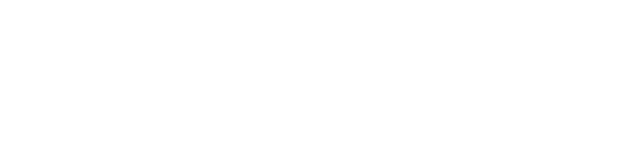
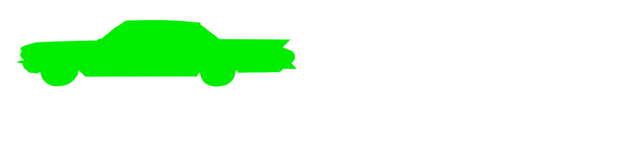
Before and after one commit to sqwezzy33333/async-race, a website built with webpack: page src/index.html in a window 1280 px wide. Shown: the whole page, without its empty margins (0-640 px from the left). Built offline with nearby package versions, Linux system fonts and the light colour scheme.

Commit message:
feat: add car img

```diff
--- a/src/app.ts
+++ b/src/app.ts
@@ -1 +1 @@
-console.log('sdsd')
+import './components/styles/main.scss'
--- /dev/null
+++ b/src/components/styles/main.scss
@@ -0,0 +1,6 @@
+.car{
+  width: 300px;
+  img{
+    filter: invert(48%) sepia(79%) saturate(2476%) hue-rotate(86deg) brightness(118%) contrast(119%);
+  }
+}
--- a/src/index.html
+++ b/src/index.html
@@ -7,6 +7,6 @@
   <title>Document</title>
 </head>
 <body>
-
+  <div class="car"><img src="./assets/images/car.svg" alt="de"></div>
 </body>
 </html>
```
Also changed, not shown: src/assets/images/car.svg (added).
